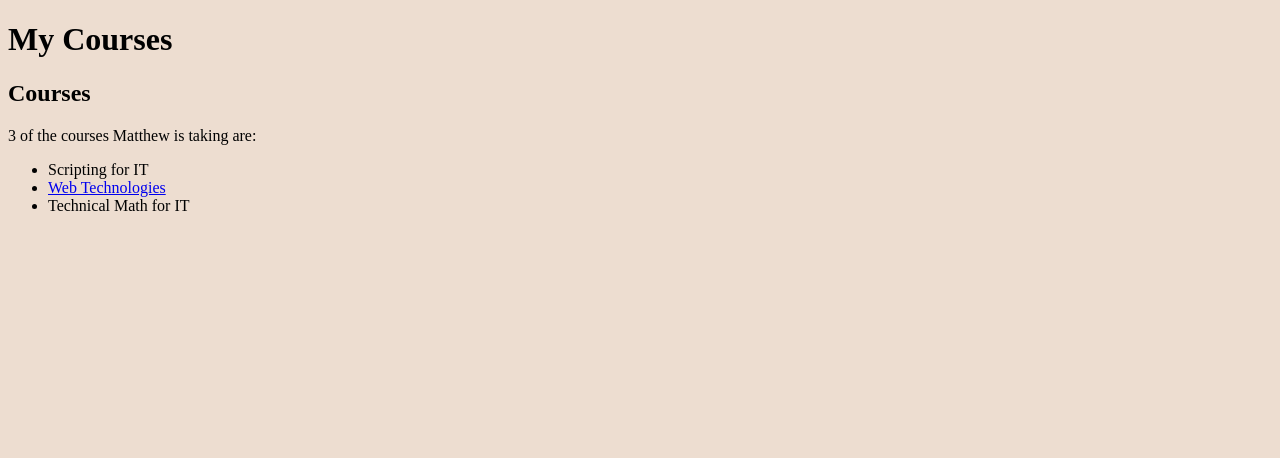
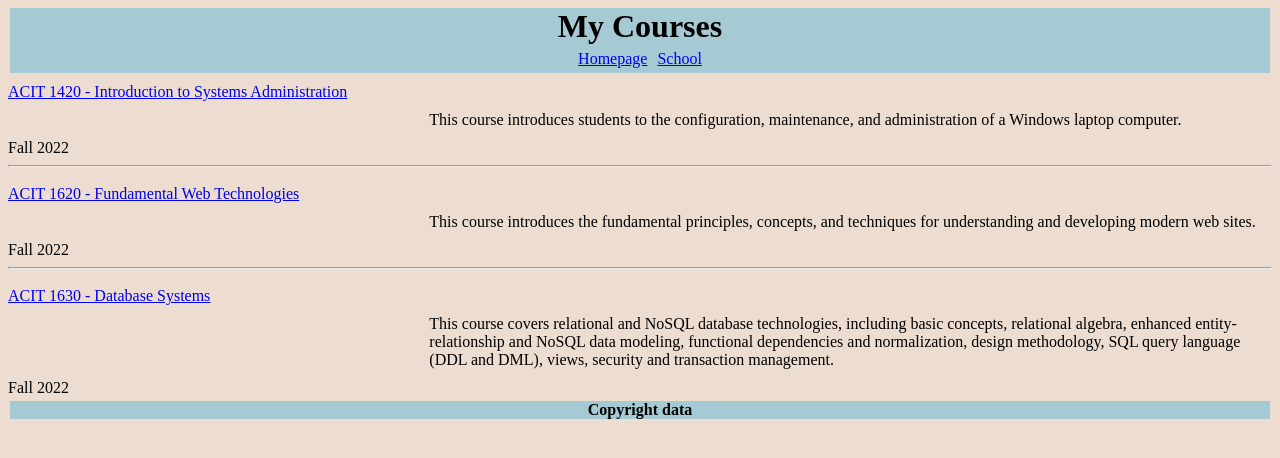
Before and after one commit to mtguns10/personal-site, a plain HTML site: page Misc/courses.html in a window 1280 px wide. Drawn offline with Linux system fonts and the light colour scheme.

Commit message:
I was having trouble with git :(

```diff
--- a/Misc/courses.html
+++ b/Misc/courses.html
@@ -4,24 +4,56 @@
         <meta charset="UTF-8">
         <title>Courses</title>
         <link href="../styles/stylesheet.css" rel="stylesheet">
+        <meta name="viewport" content="width=device-width, initial-scale=1.0">
     </head>
 
         <main>
-          <body style="background-color:#edddd0"></body>
-            <h1 class="top-container">My Courses</h1>
-        <section>
-            <h2>Courses</h2>
-            <p>3 of the courses Matthew is taking are:</p>
-            <ul>
-              <li>Scripting for IT</li>
-              <li>
-                <a href="https://www.bcit.ca/outlines/20223048467/"
-                  >Web Technologies</a
-                >
-              </li>
-              <li>Technical Math for IT</li>
-            </ul>
+          <body>
+            <top>
+              <header> <h1>My Courses</h1></header>
+              <nav>
+                <a link href="../index.html">Homepage</a>
+                <a link href="/Misc/school.html">School</a>
+              </nav>
+          </top>
+          <section id="course-grid">
+            <div class="course-item1">
+              <a href="https://www.bcit.ca/outlines/20223048460/">ACIT 1420 - Introduction to Systems Administration</a>
+            </div>
+            <div class="course-item2">
+              Fall 2022
+            </div>
+            <div class="course-item3">
+              This course introduces students to the configuration, maintenance, and administration of a Windows laptop computer.
+            </div>
           </section>
+          <hr>
+          <section id="course-grid">
+            <div class="course-item1">
+              <a href="https://www.bcit.ca/outlines/20223048467/">ACIT 1620 - Fundamental Web Technologies</a>
+            </div>
+            <div class="course-item2">
+              Fall 2022
+            </div>
+            <div class="course-item3">
+              This course introduces the fundamental principles, concepts, and techniques for understanding and developing modern web sites.
+            </div>
+          </section>
+          <hr>
+          <section id="course-grid">
+            <div class="course-item1">
+              <a href="https://www.bcit.ca/outlines/20223048468/">ACIT 1630 - Database Systems</a>
+            </div>
+            <div class="course-item2">
+              Fall 2022
+            </div>
+            <div class="course-item3">
+              This course covers relational and NoSQL database technologies, including basic concepts, relational algebra, enhanced entity-relationship and NoSQL data modeling, functional dependencies and normalization, design methodology, SQL query language (DDL and DML), views, security and transaction management.
+            </div>
+          </section>
+          <footer>
+            <p><b>Copyright data</b></p>
+          </footer>
         </body>
         </main>
 
--- a/styles/stylesheet.css
+++ b/styles/stylesheet.css
@@ -1,10 +1,18 @@
 body{
     background-color: #EDDDD0;
 }
+[link]:hover, a:hover{
+    color: #db504a;
+}
+[link]:visited{
+    color:#334259;
+}
 top header, top nav{
-    background-color: aqua;
+    background-color: #a6cad4;
     display: flex;
     flex-direction: column;
+    margin-left: 2px;
+    margin-right: 2px;
 }
 header *, nav *{
     display: flex;
@@ -14,10 +22,51 @@ header *, nav *{
 nav *{
     margin: 5px;
 }
+footer{
+    display: flex;
+    background-color: #a6cad4;
+    margin-left: 2px;
+    margin-right: 2px;
+    margin-top: 4px;
+    justify-content: center;
+
+}
+footer *{
+    margin: 0px;
+}
+#grid{
+    display: grid;
+    grid-template-columns: repeat(1fr 1fr 1fr)
+}
+#item1{
+    grid-area: 1 / 1 / span 1 / span 3;
+}
+#item2{
+    grid-area: 2/ 1 / span 1 / span 2;
+}
+#item3{
+    grid-area: 2/3;
+}
+section *{
+    margin-top: 10px;
+}
 @media screen and (min-width: 600px){
     top nav {
         display: flex;
         flex-direction: row;
         justify-content: center;
     }
+    #course-grid{
+        display:grid;
+        grid-template-columns: repeat(3, 1fr);
+    }
+    .course-item1{
+        grid-area: 1/1/span 1/ span 3;
+    }
+    .course-item2{
+        grid-area: 3/1;
+    }
+    .course-item3{
+        grid-area: 2/2/span 1/span 2;
+    }
 }
```
Also changed, not shown: index.html (+9 -6 lines), 1 other file.
